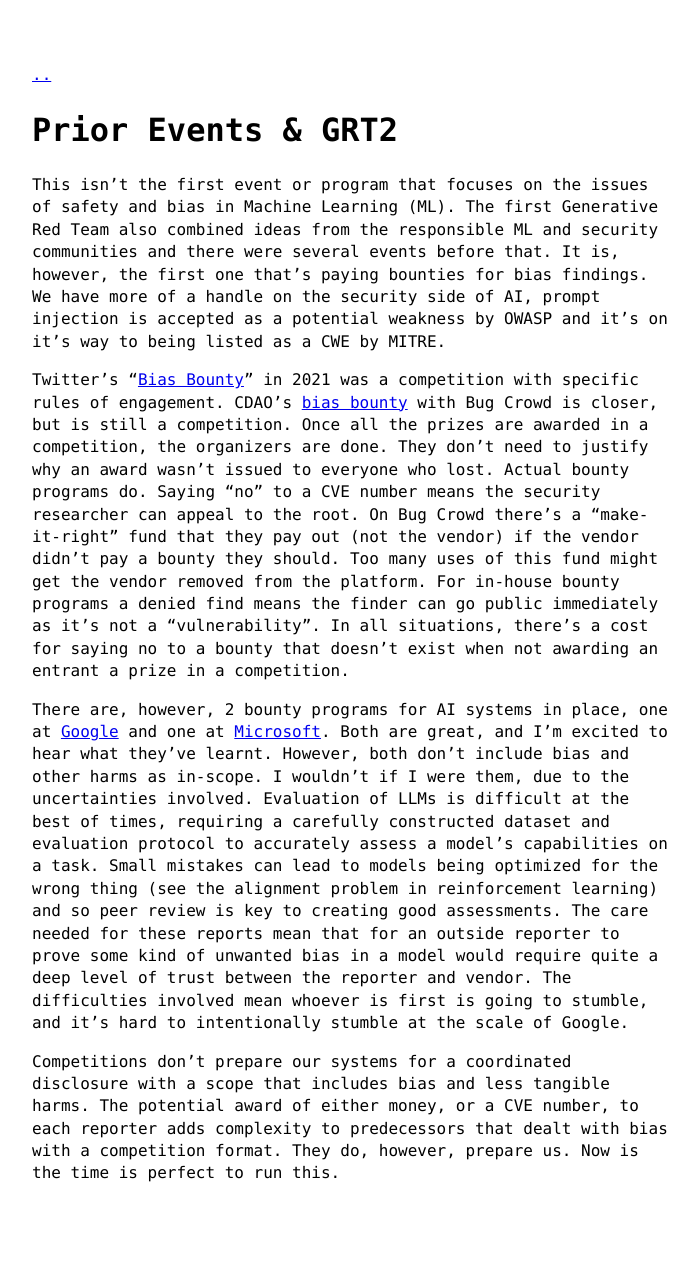
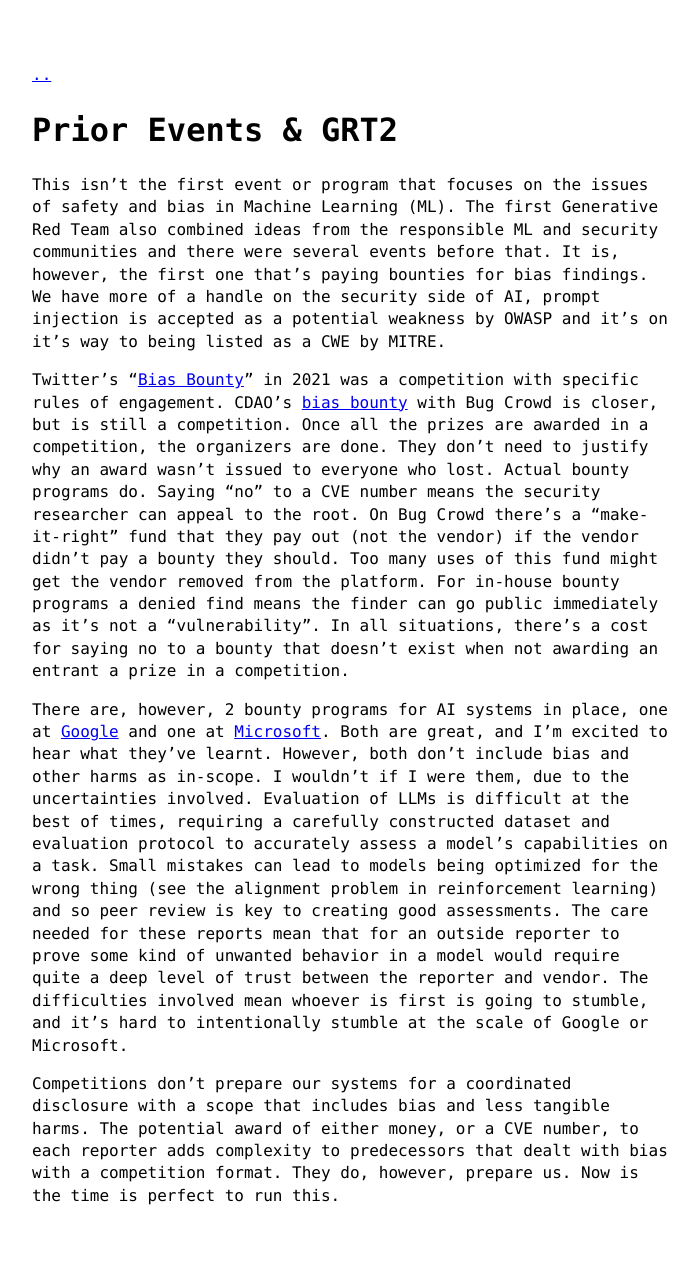
Before and after one commit to AI-League/grt_blog, a Jekyll site: the page built from _posts/2024-06-20-prior-events.md, in a window 1280 px wide. Shown: the whole page, without its empty margins (288-986 px from the left). Built offline with Jekyll 4.4.1, drawn with Linux system fonts in a browser that asks for light colours; before the commit the page ends 1265 px from its top, so only the background shows below that.

Commit message:
removed bias

```diff
--- a/_posts/2024-06-20-prior-events.md
+++ b/_posts/2024-06-20-prior-events.md
@@ -10,6 +10,6 @@ This isn't the first event or program that focuses on the issues of safety and b
 
 Twitter's "[Bias Bounty](https://blog.x.com/engineering/en_us/topics/insights/2021/algorithmic-bias-bounty-challenge)" in 2021 was a competition with specific rules of engagement. CDAO's [bias bounty](/Users/svencattell/code/flaws/_posts/2024-06-20-coordinated-flaws.md) with Bug Crowd is closer, but is still a competition. Once all the prizes are awarded in a competition, the organizers are done. They don't need to justify why an award wasn't issued to everyone who lost. Actual bounty programs do. Saying "no" to a CVE number means the security researcher can appeal to the root. On Bug Crowd there's a "make-it-right" fund that they pay out (not the vendor) if the vendor didn't pay a bounty they should. Too many uses of this fund might get the vendor removed from the platform. For in-house bounty programs a denied find means the finder can go public immediately as it's not a "vulnerability". In all situations, there's a cost for saying no to a bounty that doesn't exist when not awarding an entrant a prize in a competition.
 
-There are, however, 2 bounty programs for AI systems in place, one at [Google](https://security.googleblog.com/2023/10/googles-reward-criteria-for-reporting.html?m=1) and one at [Microsoft](https://www.microsoft.com/en-us/msrc/bounty-ai). Both are great, and I'm excited to hear what they've learnt. However, both don't include bias and other harms as in-scope. I wouldn't if I were them, due to the uncertainties involved. Evaluation of LLMs is difficult at the best of times, requiring a carefully constructed dataset and evaluation protocol to accurately assess a model's capabilities on a task. Small mistakes can lead to models being optimized for the wrong thing (see the alignment problem in reinforcement learning) and so peer review is key to creating good assessments. The care needed for these reports mean that for an outside reporter to prove some kind of unwanted bias in a model would require quite a deep level of trust between the reporter and vendor. The difficulties involved mean whoever is first is going to stumble, and it's hard to intentionally stumble at the scale of Google.
+There are, however, 2 bounty programs for AI systems in place, one at [Google](https://security.googleblog.com/2023/10/googles-reward-criteria-for-reporting.html?m=1) and one at [Microsoft](https://www.microsoft.com/en-us/msrc/bounty-ai). Both are great, and I'm excited to hear what they've learnt. However, both don't include bias and other harms as in-scope. I wouldn't if I were them, due to the uncertainties involved. Evaluation of LLMs is difficult at the best of times, requiring a carefully constructed dataset and evaluation protocol to accurately assess a model's capabilities on a task. Small mistakes can lead to models being optimized for the wrong thing (see the alignment problem in reinforcement learning) and so peer review is key to creating good assessments. The care needed for these reports mean that for an outside reporter to prove some kind of unwanted behavior in a model would require quite a deep level of trust between the reporter and vendor. The difficulties involved mean whoever is first is going to stumble, and it's hard to intentionally stumble at the scale of Google or Microsoft.
 
 Competitions don't prepare our systems for a coordinated disclosure with a scope that includes bias and less tangible harms. The potential award of either money, or a CVE number, to each reporter adds complexity to predecessors that dealt with bias with a competition format. They do, however, prepare us. Now is the time is perfect to run this.
```
